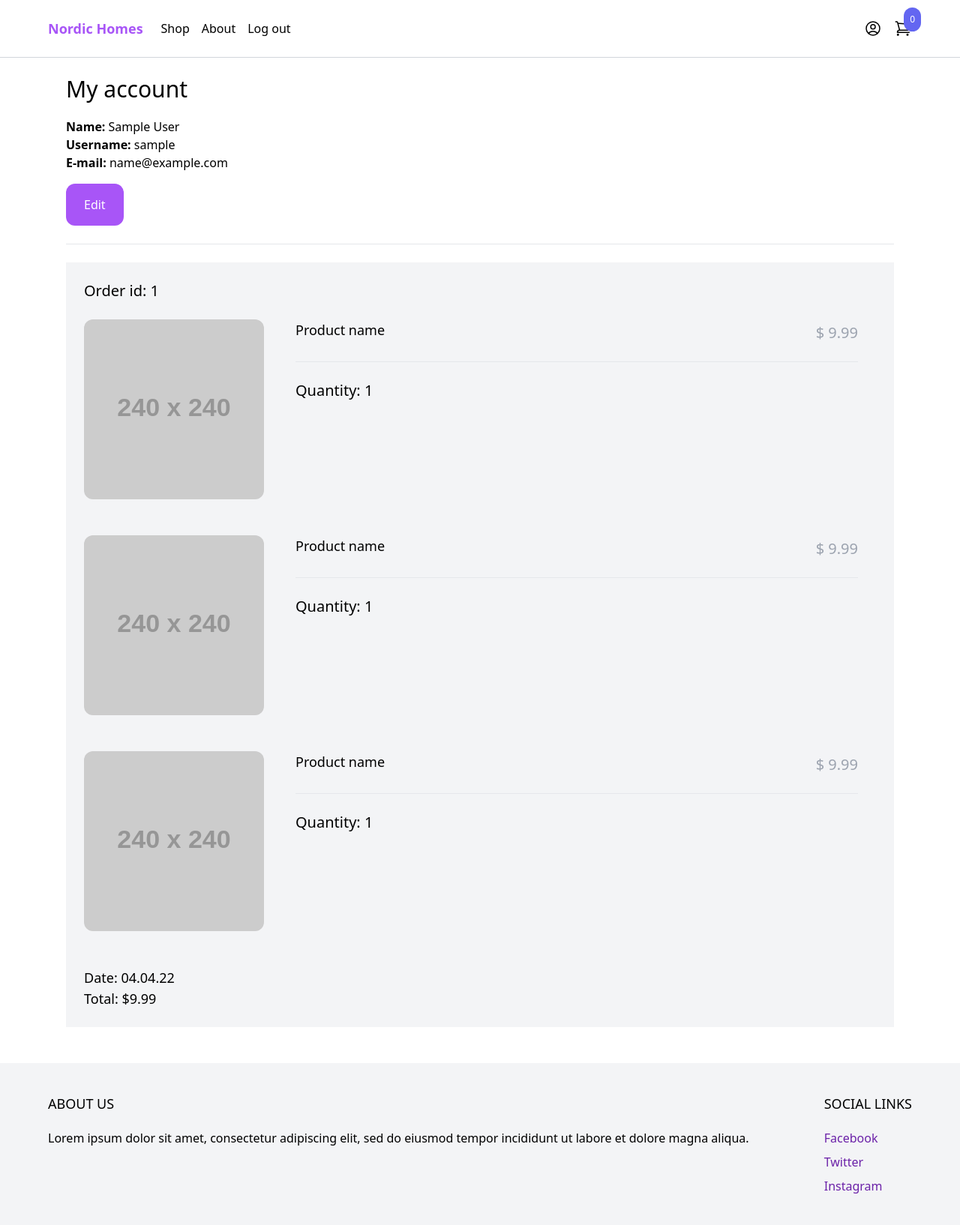
After one commit to IlerioDef/DjangoEcommerseHTMXTailwind, a Django app: page /myaccount/ in a window 1280 px wide. The commit adds this page. Shown: the whole page at 75% size. Run offline with Django 4.2, Linux system fonts and the light colour scheme; the visitor is signed in with stand-in values (Sample User, id 1); grey boxes labelled with a size stand in for pictures from a placeholder-image service; some libraries are stand-ins or nearby versions.

Commit message:
Django Ecommerce Website | My account | Htmx and Tailwind | Part 14 Done HTML for the my account page Added link to my account Edited account page Edited account functionality

```diff
--- a/core/templates/core/base.html
+++ b/core/templates/core/base.html
@@ -22,7 +22,7 @@
             </div>
             <div class="menu-right flex items-center space-x-4">
                 <!-- User Icon  -->
-                <a href="{% url 'login' %}">
+                <a href="{% url 'myaccount' %}">
                     <svg xmlns="http://www.w3.org/2000/svg" fill="none" viewBox="0 0 24 24" stroke-width="1.5" stroke="currentColor" class="w-6 h-6">
                         <path stroke-linecap="round" stroke-linejoin="round" d="M17.982 18.725A7.488 7.488 0 0012 15.75a7.488 7.488 0 00-5.982 2.975m11.963 0a9 9 0 10-11.963 0m11.963 0A8.966 8.966 0 0112 21a8.966 8.966 0 01-5.982-2.275M15 9.75a3 3 0 11-6 0 3 3 0 016 0z" />
                     </svg>
--- /dev/null
+++ b/core/templates/core/myaccount.html
@@ -0,0 +1,104 @@
+{% extends 'core/base.html' %}
+{% block title %}My account{% endblock %}
+{% block content %}
+    <div class="max-w-6xl mx-auto p-6">
+    <h1 class="mb-5 text-3xl">My account</h1>
+
+    <div class="mb-6">
+        <strong>Name: </strong>{{ request.user.get_full_name }}<br>
+        <strong>Username: </strong>{{ request.user.username }}<br>
+        <strong>E-mail: </strong>{{ request.user.email }}<br>
+
+        <a href={% url 'edit_myaccount' %} class="inline-block mt-4 py-4 px-6 rounded-xl text-white bg-purple-500">Edit</a>
+    </div>
+
+    <hr>
+
+    <h2 class="my-6 text-xl "My orders</h2>
+    <div class="w-full mb-6 p-6 flex flex-wrap bg-gray-100 rounded-10">
+        <div class="mb-6 flex justify-between">
+            <a href="%">Order id: 1</a>
+        </div>
+<!-- PRODUCT BEGIN -->
+        <div class="mb-6 w-full">
+            <div class="product mb-6 flex pr-6">
+                <a href="#" class="w-1/4">
+                    <img class="hover:shadow-lg rounded-xl" src="https://placehold.co/240x240/png">
+                </a>
+
+                <div class="w-3/4 pl-6">
+                    <div class="flex justify-between">
+                        <a href="#" class="text-lg">Product name</a>
+
+                        <p class="mb-6 pt-1 text-gray-400">$ 9.99</p>
+                    </div>
+
+                    <hr>
+
+                    <div class="mt-6">
+                        Quantity: 1
+                    </div>
+
+
+                </div>
+            </div>
+        </div>
+<!-- PRODUCT END -->
+<!-- PRODUCT BEGIN -->
+        <div class="mb-6 w-full">
+            <div class="product mb-6 flex pr-6">
+                <a href="#" class="w-1/4">
+                    <img class="hover:shadow-lg rounded-xl" src="https://placehold.co/240x240/png">
+                </a>
+
+                <div class="w-3/4 pl-6">
+                    <div class="flex justify-between">
+                        <a href="#" class="text-lg">Product name</a>
+
+                        <p class="mb-6 pt-1 text-gray-400">$ 9.99</p>
+                    </div>
+
+                    <hr>
+
+                    <div class="mt-6">
+                        Quantity: 1
+                    </div>
+
+
+                </div>
+            </div>
+        </div>
+<!-- PRODUCT END -->
+<!-- PRODUCT BEGIN -->
+        <div class="mb-6 w-full">
+            <div class="product mb-6 flex pr-6">
+                <a href="#" class="w-1/4">
+                    <img class="hover:shadow-lg rounded-xl" src="https://placehold.co/240x240/png">
+                </a>
+
+                <div class="w-3/4 pl-6">
+                    <div class="flex justify-between">
+                        <a href="#" class="text-lg">Product name</a>
+
+                        <p class="mb-6 pt-1 text-gray-400">$ 9.99</p>
+                    </div>
+
+                    <hr>
+
+                    <div class="mt-6">
+                        Quantity: 1
+                    </div>
+
+
+                </div>
+            </div>
+        </div>
+<!-- PRODUCT END -->
+        <div class="">
+            <p class="text-lg">Date: 04.04.22</p>
+            <p class="text-lg">Total: $9.99</p>
+        </div>
+    </div>
+
+    </div>
+{% endblock %}
--- a/core/urls.py
+++ b/core/urls.py
@@ -1,13 +1,15 @@
 from django.urls import path
 from django.contrib.auth import views
-from core.views import frontpage, shop, signup
+from core.views import frontpage, shop, signup, myaccount, edit_myaccount
 from product.views import product
 
 urlpatterns = [
+    path('', frontpage, name="frontpage"),
     path('signup/', signup, name='signup'),
     path('logout/', views.LogoutView.as_view(), name='logout'),
     path('login/', views.LoginView.as_view(template_name='core/login.html'), name='login'),
-    path('', frontpage, name="frontpage"),
+    path('myaccount/', myaccount, name='myaccount'),
+    path('myaccount/edit/', edit_myaccount, name='edit_myaccount'),
     path('shop/', shop, name='shop'),
     path('shop/<slug:slug>/', product, name='product'),
 ]
--- a/core/views.py
+++ b/core/views.py
@@ -1,3 +1,4 @@
+from django.contrib.auth.decorators import login_required
 from django.shortcuts import render, redirect
 from django.db.models import Q
 from django.contrib.auth import login
@@ -29,8 +30,24 @@ def signup(request):
     return render(request, 'core/signup.html', {'form': form})
 
 
-def login_old(request):
-    return render(request, 'core/login.html')
+@login_required
+def myaccount(request):
+    return render(request, 'core/myaccount.html')
+
+@login_required
+def edit_myaccount(request):
+    if request.method == "POST":
+
+        user = request.user
+        user.first_name = request.POST.get('first_name')
+        user.last_name = request.POST.get('last_name')
+        user.username = request.POST.get('username')
+        user.email = request.POST.get('email')
+        user.save()
+
+        return redirect('myaccount')
+
+    return render(request, 'core/edit_myaccount.html')
 
 
 def shop(request):
```
Also changed, not shown: core/templates/core/edit_myaccount.html (added, +49 -0 lines).
